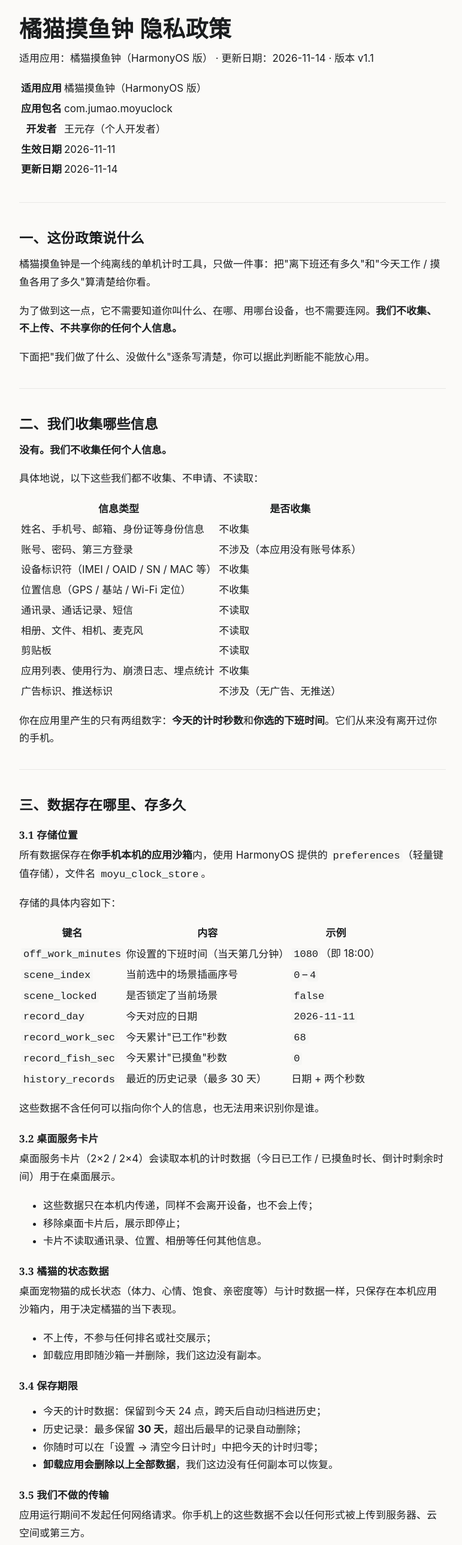
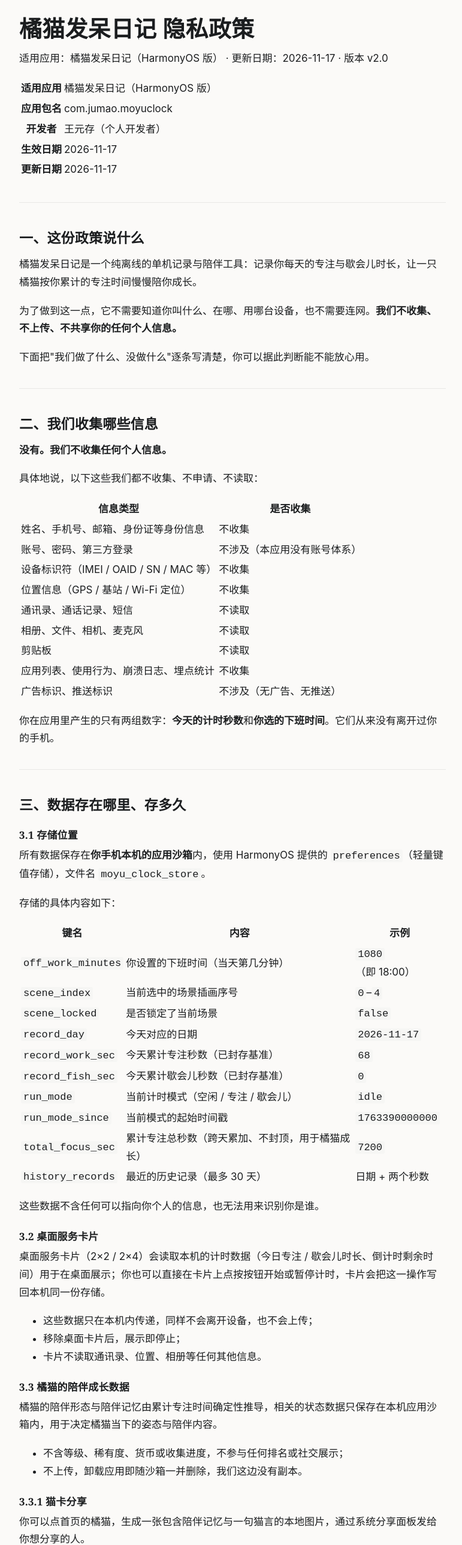
Before and after one commit to wangyuancun/wangyuancun-site, an Astro site: page /privacy/moyu-clock in a window 1280 px wide. Shown: the part 80-2655 px from the top of the page at 60% size, without its empty margins (252-1023 px from the left). Built offline with nearby package versions, Linux system fonts and the light colour scheme; Astro itself is replaced by a stand-in of ours.

Commit message:
privacy: 隐私政策更新至 v2.0（改名橘猫发呆日记，新增猫卡分享说明）

```diff
--- a/src/pages/privacy/moyu-clock.astro
+++ b/src/pages/privacy/moyu-clock.astro
@@ -2,23 +2,23 @@
 import BaseLayout from '../../layouts/BaseLayout.astro';
 import { EMAIL } from '../../consts';
 
-const title = '橘猫摸鱼钟 隐私政策';
+const title = '橘猫发呆日记 隐私政策';
 const description =
-  '橘猫摸鱼钟（HarmonyOS 版，包名 com.jumao.moyuclock）隐私政策：本应用为纯离线单机计时工具，不收集、不上传、不共享任何个人信息。';
+  '橘猫发呆日记（HarmonyOS 版，包名 com.jumao.moyuclock）隐私政策：本应用为纯离线单机记录与陪伴工具，不收集、不上传、不共享任何个人信息。';
 ---
 
 <BaseLayout title={title} description={description}>
-  <h1>橘猫摸鱼钟 隐私政策</h1>
+  <h1>橘猫发呆日记 隐私政策</h1>
 
-  <p class="meta">适用应用：橘猫摸鱼钟（HarmonyOS 版） · 更新日期：2026-11-14 · 版本 v1.1</p>
+  <p class="meta">适用应用：橘猫发呆日记（HarmonyOS 版） · 更新日期：2026-11-17 · 版本 v2.0</p>
 
   <table>
     <tbody>
-      <tr><th>适用应用</th><td>橘猫摸鱼钟（HarmonyOS 版）</td></tr>
+      <tr><th>适用应用</th><td>橘猫发呆日记（HarmonyOS 版）</td></tr>
       <tr><th>应用包名</th><td>com.jumao.moyuclock</td></tr>
       <tr><th>开发者</th><td>王元存（个人开发者）</td></tr>
-      <tr><th>生效日期</th><td>2026-11-11</td></tr>
-      <tr><th>更新日期</th><td>2026-11-14</td></tr>
+      <tr><th>生效日期</th><td>2026-11-17</td></tr>
+      <tr><th>更新日期</th><td>2026-11-17</td></tr>
     </tbody>
   </table>
 
@@ -26,7 +26,7 @@ const description =
 
   <h2>一、这份政策说什么</h2>
   <p>
-    橘猫摸鱼钟是一个纯离线的单机计时工具，只做一件事：把"离下班还有多久"和"今天工作 / 摸鱼各用了多久"算清楚给你看。
+    橘猫发呆日记是一个纯离线的单机记录与陪伴工具：记录你每天的专注与歇会儿时长，让一只橘猫按你累计的专注时间慢慢陪你成长。
   </p>
   <p>
     为了做到这一点，它不需要知道你叫什么、在哪、用哪台设备，也不需要连网。<strong>我们不收集、不上传、不共享你的任何个人信息。</strong>
@@ -81,9 +81,12 @@ const description =
         <tr><td><code>off_work_minutes</code></td><td>你设置的下班时间（当天第几分钟）</td><td><code>1080</code>（即 18:00）</td></tr>
         <tr><td><code>scene_index</code></td><td>当前选中的场景插画序号</td><td><code>0</code>–<code>4</code></td></tr>
         <tr><td><code>scene_locked</code></td><td>是否锁定了当前场景</td><td><code>false</code></td></tr>
-        <tr><td><code>record_day</code></td><td>今天对应的日期</td><td><code>2026-11-11</code></td></tr>
-        <tr><td><code>record_work_sec</code></td><td>今天累计"已工作"秒数</td><td><code>68</code></td></tr>
-        <tr><td><code>record_fish_sec</code></td><td>今天累计"已摸鱼"秒数</td><td><code>0</code></td></tr>
+        <tr><td><code>record_day</code></td><td>今天对应的日期</td><td><code>2026-11-17</code></td></tr>
+        <tr><td><code>record_work_sec</code></td><td>今天累计专注秒数（已封存基准）</td><td><code>68</code></td></tr>
+        <tr><td><code>record_fish_sec</code></td><td>今天累计歇会儿秒数（已封存基准）</td><td><code>0</code></td></tr>
+        <tr><td><code>run_mode</code></td><td>当前计时模式（空闲 / 专注 / 歇会儿）</td><td><code>idle</code></td></tr>
+        <tr><td><code>run_mode_since</code></td><td>当前模式的起始时间戳</td><td><code>1763390000000</code></td></tr>
+        <tr><td><code>total_focus_sec</code></td><td>累计专注总秒数（跨天累加、不封顶，用于橘猫成长）</td><td><code>7200</code></td></tr>
         <tr><td><code>history_records</code></td><td>最近的历史记录（最多 30 天）</td><td>日期 + 两个秒数</td></tr>
       </tbody>
     </table>
@@ -93,7 +96,7 @@ const description =
 
   <h3>3.2 桌面服务卡片</h3>
   <p>
-    桌面服务卡片（2×2 / 2×4）会读取本机的计时数据（今日已工作 / 已摸鱼时长、倒计时剩余时间）用于在桌面展示。
+    桌面服务卡片（2×2 / 2×4）会读取本机的计时数据（今日专注 / 歇会儿时长、倒计时剩余时间）用于在桌面展示；你也可以直接在卡片上点按按钮开始或暂停计时，卡片会把这一操作写回本机同一份存储。
   </p>
   <ul>
     <li>这些数据只在本机内传递，同样不会离开设备，也不会上传；</li>
@@ -101,20 +104,33 @@ const description =
     <li>卡片不读取通讯录、位置、相册等任何其他信息。</li>
   </ul>
 
-  <h3>3.3 橘猫的状态数据</h3>
+  <h3>3.3 橘猫的陪伴成长数据</h3>
   <p>
-    桌面宠物猫的成长状态（体力、心情、饱食、亲密度等）与计时数据一样，只保存在本机应用沙箱内，用于决定橘猫的当下表现。
+    橘猫的陪伴形态与陪伴记忆由累计专注时间确定性推导，相关的状态数据只保存在本机应用沙箱内，用于决定橘猫当下的姿态与陪伴内容。
   </p>
   <ul>
-    <li>不上传，不参与任何排名或社交展示；</li>
-    <li>卸载应用即随沙箱一并删除，我们这边没有副本。</li>
+    <li>不含等级、稀有度、货币或收集进度，不参与任何排名或社交展示；</li>
+    <li>不上传，卸载应用即随沙箱一并删除，我们这边没有副本。</li>
+  </ul>
+
+  <h3>3.3.1 猫卡分享</h3>
+  <p>
+    你可以点首页的橘猫，生成一张包含陪伴记忆与一句猫言的本地图片，通过系统分享面板发给你想分享的人。
+  </p>
+  <ul>
+    <li>这张图片只在你点按后才在本机生成，暂存在应用沙箱的缓存目录，授权只读给你在分享面板中选中的目标应用；</li>
+    <li>我们不读取分享结果、不联网上传、不申请存储或相册权限；</li>
+    <li>你不分享时不会生成或发送任何内容。</li>
   </ul>
 
   <h3>3.4 保存期限</h3>
   <ul>
     <li>今天的计时数据：保留到今天 24 点，跨天后自动归档进历史；</li>
     <li>历史记录：最多保留 <strong>30 天</strong>，超出后最早的记录自动删除；</li>
-    <li>你随时可以在「设置 → 清空今日计时」中把今天的计时归零；</li>
+    <li>累计专注时长：<strong>不封顶、不自动删除</strong>，仅用于橘猫的陪伴成长；</li>
+    <li>
+      你随时可以在「设置 → 清空今日计时」中把今天的计时归零，或在「设置 → 重新开始陪伴」中把累计成长清零；
+    </li>
     <li><strong>卸载应用会删除以上全部数据</strong>，我们这边没有任何副本可以恢复。</li>
   </ul>
 
@@ -167,7 +183,7 @@ const description =
       <tbody>
         <tr>
           <td>查看应用存了什么</td>
-          <td>「设置」页可看到下班时间、场景锁定状态；「统计」页可看到今日汇总与最近 7 天记录</td>
+          <td>「记录」页可看到陪伴时长与最近 7 天记录；「设置」页可看到下班时间、场景锁定状态</td>
         </tr>
         <tr><td>修改设置</td><td>「设置 → 下班时间」可随时改；场景可在首页左右滑动或点指示点切换</td></tr>
         <tr><td>删除今天的计时</td><td>「设置 → 清空今日计时 → 清空」</td></tr>
@@ -184,7 +200,7 @@ const description =
 
   <h2>七、未成年人保护</h2>
   <p>
-    本应用是计时工具，内容为卡通插画与数字，不含社交、支付、广告、外链，也不收集任何个人信息，适合包括未成年人在内的所有人群使用。
+    本应用是记录与陪伴工具，内容为卡通插画与数字，不含社交、支付、广告、外链，也不收集任何个人信息，适合包括未成年人在内的所有人群使用。
   </p>
   <ul>
     <li>
@@ -208,7 +224,7 @@ const description =
 
   <h2>九、本政策的更新</h2>
   <ul>
-    <li>当前版本：v1.1（2026-11-14 修订）</li>
+    <li>当前版本：v2.0（2026-11-17 修订，配合应用 1.0.2 改版）</li>
     <li>
       若应用功能发生变化（例如未来新增需要联网或需要权限的功能），我们会同步修订本政策，更新"更新日期"，并在新版本首次启动时提示你阅读；
     </li>
@@ -236,11 +252,11 @@ const description =
         <tr><th>项</th><th>内容</th></tr>
       </thead>
       <tbody>
-        <tr><td>文档名称</td><td>橘猫摸鱼钟 隐私政策</td></tr>
-        <tr><td>版本</td><td>v1.1</td></tr>
-        <tr><td>生效日期</td><td>2026-11-11</td></tr>
-        <tr><td>更新日期</td><td>2026-11-14</td></tr>
-        <tr><td>适用应用版本</td><td>1.0.1（versionCode 1000001）</td></tr>
+        <tr><td>文档名称</td><td>橘猫发呆日记 隐私政策</td></tr>
+        <tr><td>版本</td><td>v2.0</td></tr>
+        <tr><td>生效日期</td><td>2026-11-17</td></tr>
+        <tr><td>更新日期</td><td>2026-11-17</td></tr>
+        <tr><td>适用应用版本</td><td>1.0.2（versionCode 1000002）</td></tr>
         <tr><td>适用设备</td><td>手机、平板（HarmonyOS）</td></tr>
         <tr><td>开发者联系邮箱</td><td>{EMAIL}</td></tr>
       </tbody>
```
